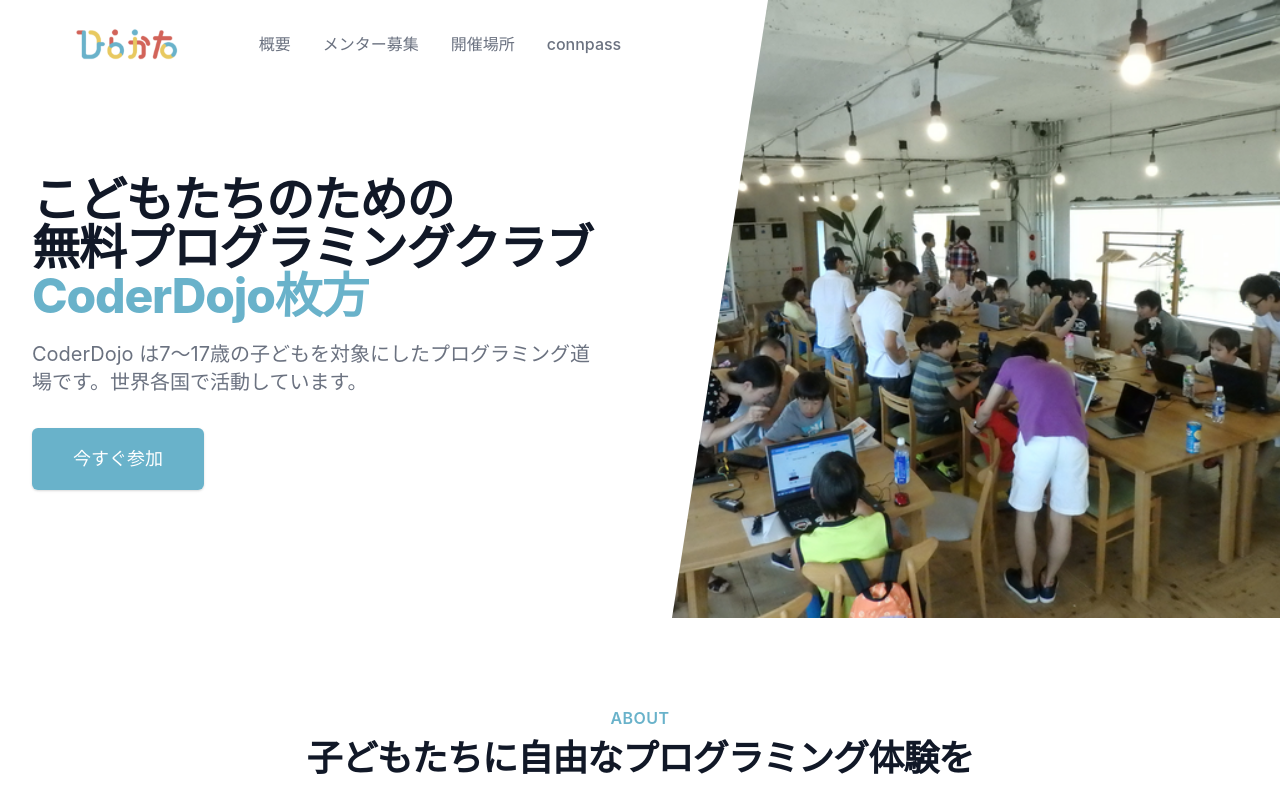
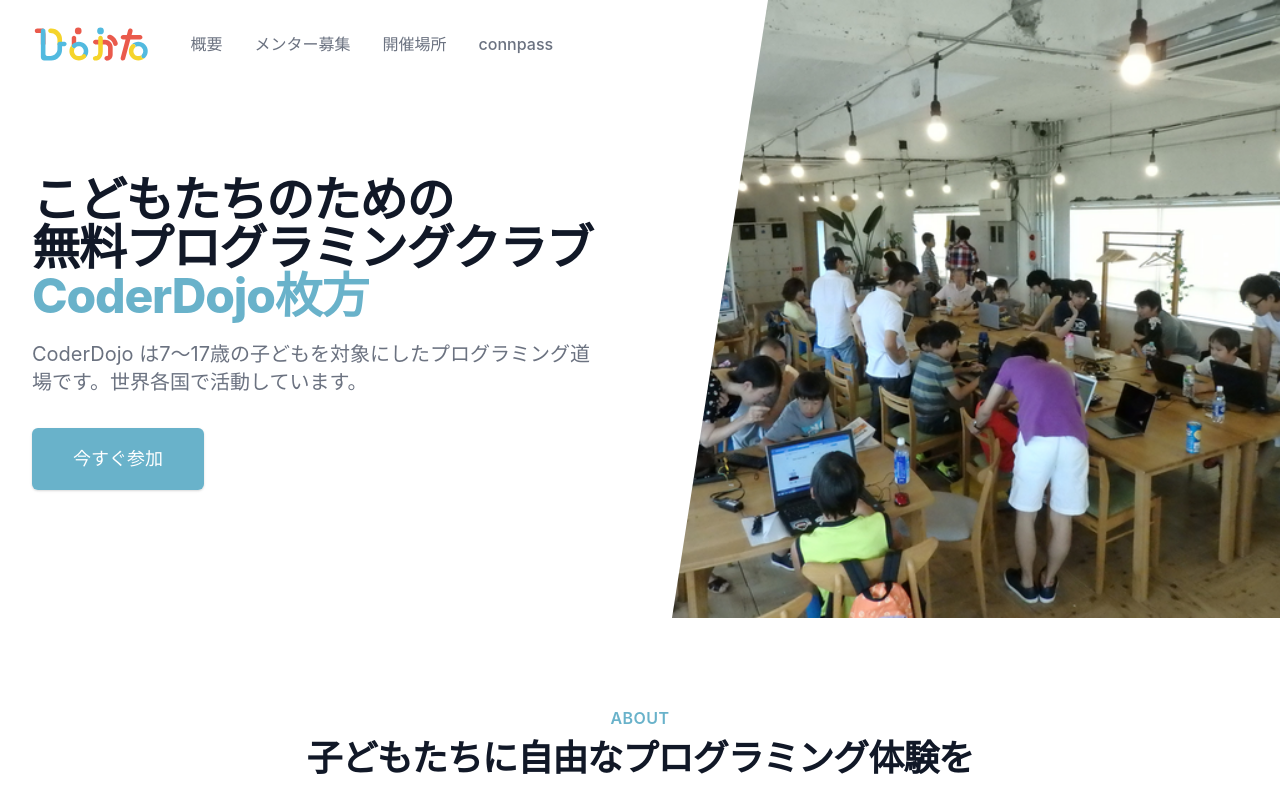
Before and after one commit to coderdojo-hirakata/website, a Next.js app: page / in a window 1280 px wide. Shown: the top 796 px of the page. Built offline with nearby package versions, Linux system fonts and the light colour scheme.

Commit message:
ロゴをsvgに変更

```diff
--- a/components/navigation.js
+++ b/components/navigation.js
@@ -29,7 +29,7 @@ export default function Navigation() {
                                             <span className="sr-only">Workflow</span>
                                             <img
                                                 className="h-8 w-auto sm:h-10"
-                                                src="/logo.png"
+                                                src="/logo.svg"
                                             />
                                         </a>
                                         <div className="-mr-2 flex items-center md:hidden">
```
Also changed, not shown: public/logo.png (deleted), public/logo.svg (added).
